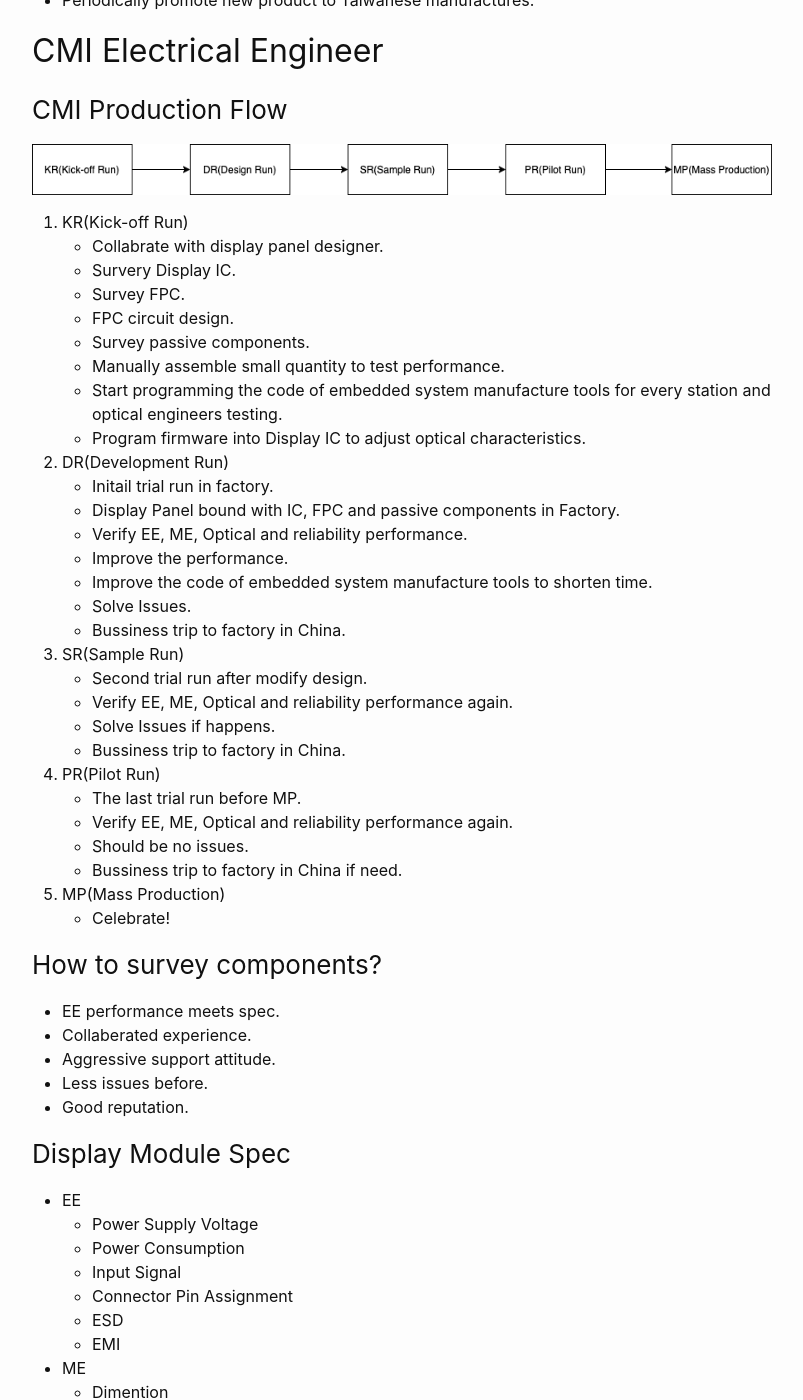
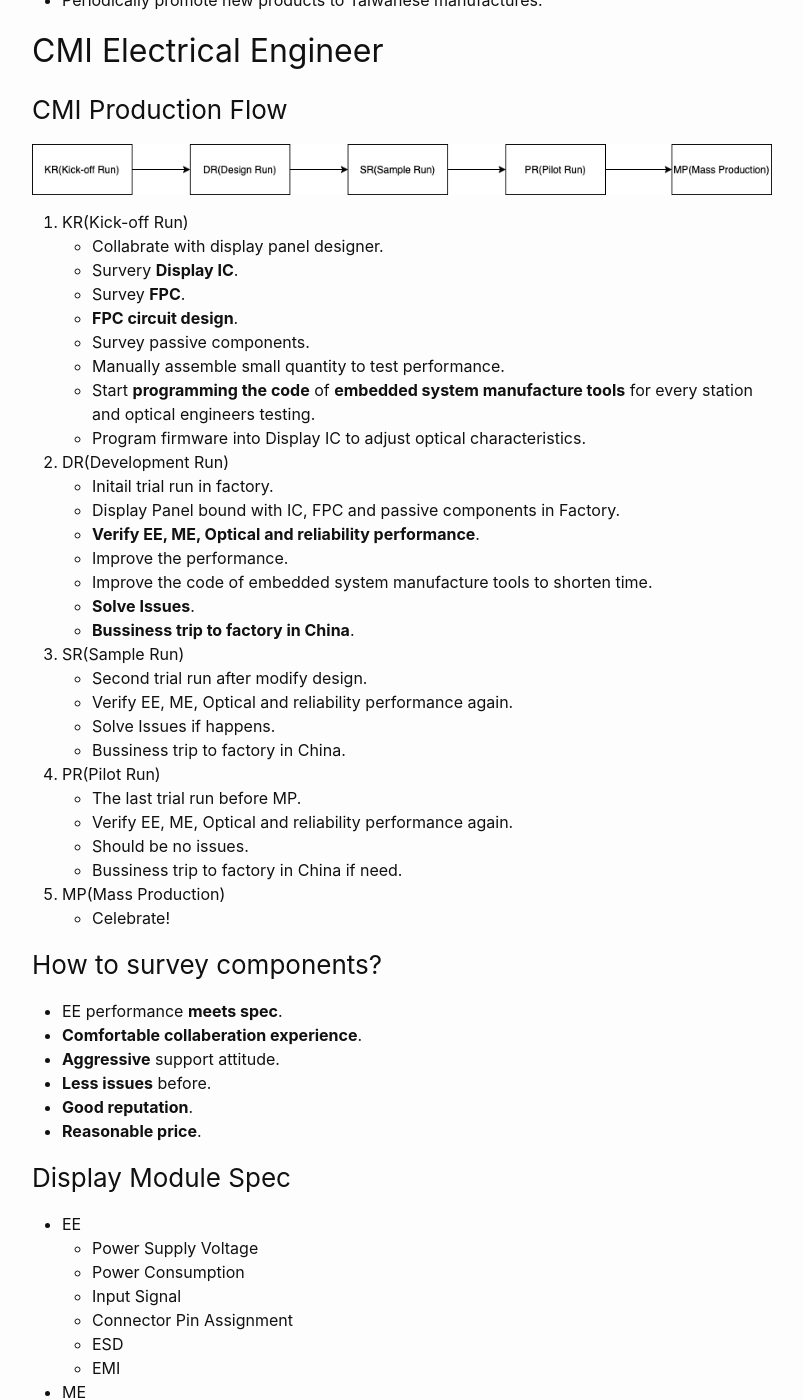
Before and after one commit to calvinchu8172/calvinchu8172.github.io, a Jekyll site: the page built from _posts/2020-09-23-hardware-work-experience.markdown, in a window 1280 px wide and 1400 px high, scrolled down 491 px. Shown: the whole window, without its empty margins (238-1041 px from the left). Built offline with Jekyll 4.4.1, drawn with Linux system fonts in a browser that asks for light colours; some of the changed text lies outside the part shown.

Commit message:
Modify content.

```diff
--- a/_posts/2020-09-23-hardware-work-experience.markdown
+++ b/_posts/2020-09-23-hardware-work-experience.markdown
@@ -25,21 +25,21 @@ categories: webrtc
 
 1. KR(Kick-off Run)
   * Collabrate with display panel designer.
-  * Survery Display IC.
-  * Survey FPC.
-  * FPC circuit design.
+  * Survery **Display IC**.
+  * Survey **FPC**.
+  * **FPC circuit design**.
   * Survey passive components.
   * Manually assemble small quantity to test performance.
-  * Start programming the code of embedded system manufacture tools for every station and optical engineers testing.
+  * Start **programming the code** of **embedded system manufacture tools** for every station and optical engineers testing.
   * Program firmware into Display IC to adjust optical characteristics.
 2. DR(Development Run)
   * Initail trial run in factory.
   * Display Panel bound with IC, FPC and passive components in Factory.
-  * Verify EE, ME, Optical and reliability performance.
+  * **Verify EE, ME, Optical and reliability performance**.
   * Improve the performance.
   * Improve the code of embedded system manufacture tools to shorten time.
-  * Solve Issues.
-  * Bussiness trip to factory in China.
+  * **Solve Issues**.
+  * **Bussiness trip to factory in China**.
 3. SR(Sample Run)
   * Second trial run after modify design.
   * Verify EE, ME, Optical and reliability performance again.
@@ -54,11 +54,12 @@ categories: webrtc
   * Celebrate!
 
 ### How to survey components?
-  * EE performance meets spec.
-  * Collaberated experience.
-  * Aggressive support attitude.
-  * Less issues before.
-  * Good reputation.
+  * EE performance **meets spec**.
+  * **Comfortable collaberation experience**.
+  * **Aggressive** support attitude.
+  * **Less issues** before.
+  * **Good reputation**.
+  * **Reasonable price**.
 
 
 ### Display Module Spec
```
Also changed, not shown: other parts of _posts/2020-09-23-hardware-work-experience.markdown (+1 -1 lines).
